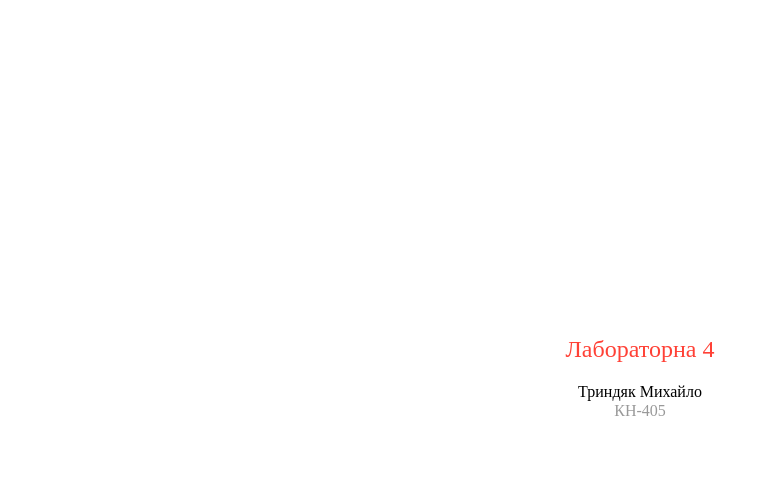
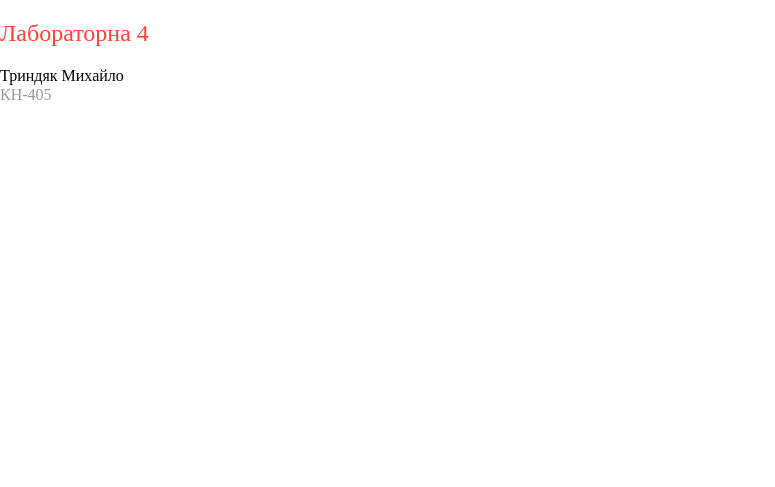
Before and after one commit to TryndiakMykhailo/itprlab4, a website: page lab 4/public/index.html in a window 1280 px wide. Shown: the whole page, without its empty margins (0-775 px from the left). Drawn offline with nearby package versions, Linux system fonts and the light colour scheme.

Commit message:
Update index.html

```diff
--- a/lab 4/public/index.html
+++ b/lab 4/public/index.html
@@ -5,8 +5,8 @@
 		<title>Безперервна інтеграція проектів</title>
 	</head>
 	<body>
-		<div class="vh-100 w-100 flex justify-center">
-			<div class="flex flex-column items-center justify-center">
+		<div>
+			<div>
 				<h2 class="fw4 red">Лабораторна 4 </h2>
 				<p class="black ma0">Триндяк Михайло</p>
 				<p class="silver ma0">КН-405</p>
```
